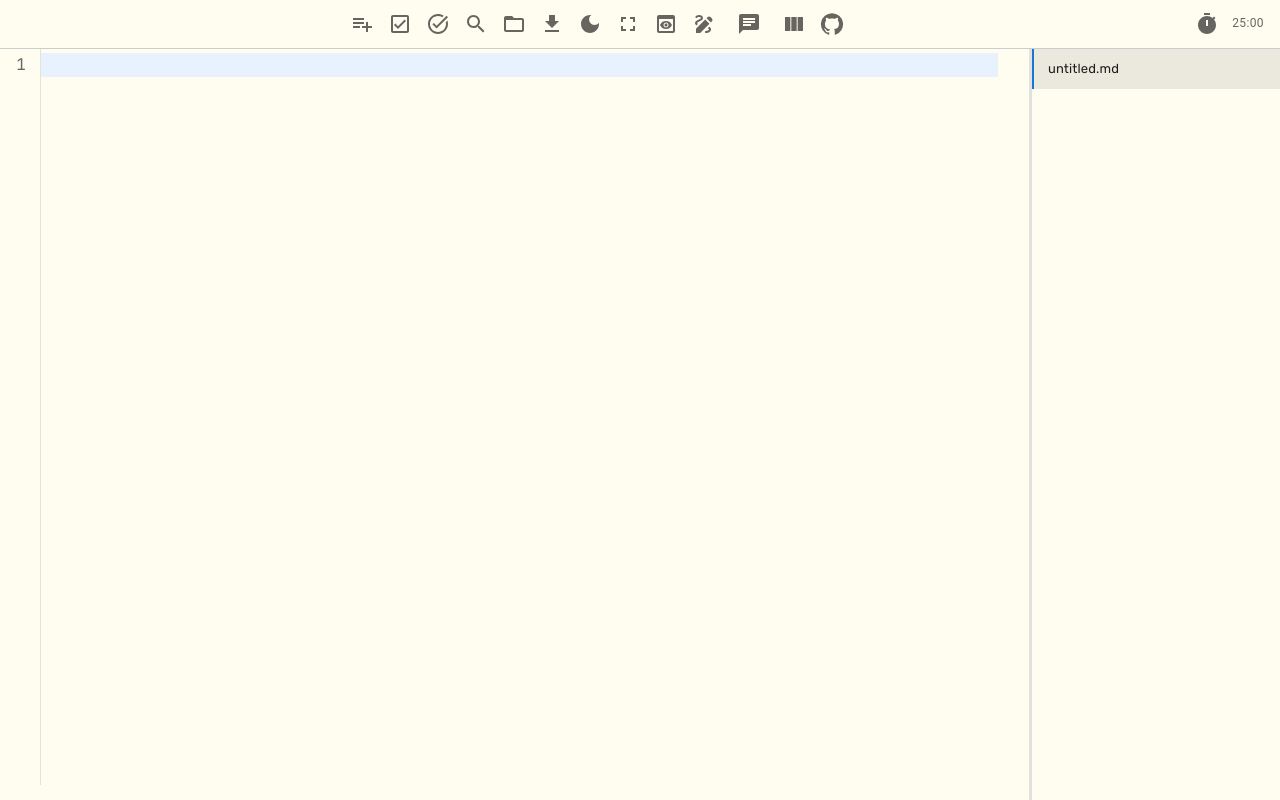
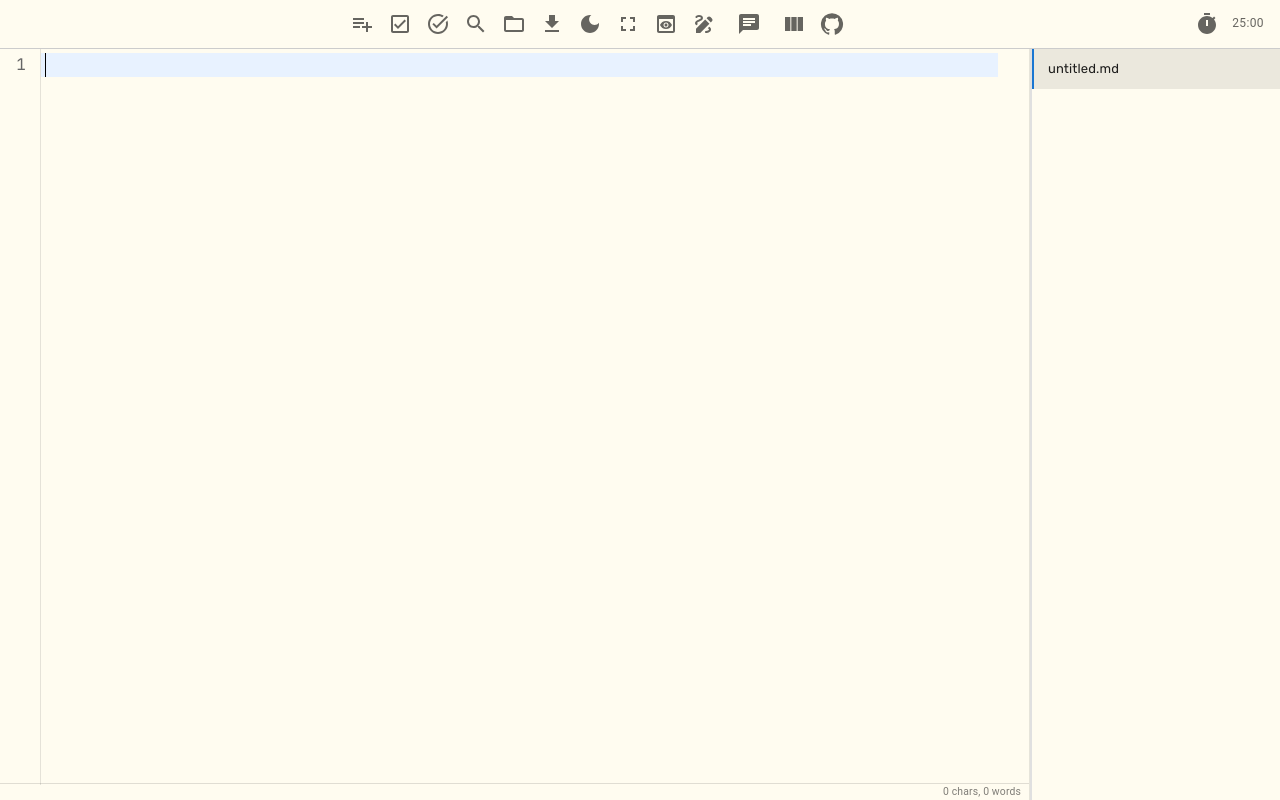
Before and after one commit to tchowdary/notepad-web, a React (Vite) app: page / in a window 1280 px wide. Built offline with nearby package versions, Linux system fonts and the light colour scheme.

Commit message:
Add character and word count display in editor status bar

```diff
--- a/src/components/Editor.jsx
+++ b/src/components/Editor.jsx
@@ -68,6 +68,9 @@ const Editor = forwardRef(({
   const [replaceText, setReplaceText] = useState('');
   const [currentMatch, setCurrentMatch] = useState(null);
   const [matchCount, setMatchCount] = useState(0);
+  const [charCount, setCharCount] = useState(content.length);
+  const [wordCount, setWordCount] = useState(() => content.trim().split(/\s+/).filter(w => w.length > 0).length);
+  const [selCharCount, setSelCharCount] = useState(0);
 
   // Restore cursor position when editor instance or cursorPosition changes
   useEffect(() => {
@@ -224,6 +227,12 @@ const Editor = forwardRef(({
       editorInstance.setOption('lineWrapping', wordWrap);
     }
   }, [wordWrap, editorInstance]);
+
+  useEffect(() => {
+    setCharCount(content.length);
+    const words = content.trim().split(/\s+/).filter(w => w.length > 0).length;
+    setWordCount(words);
+  }, [content]);
 
   const handleChange = (editor, data, value) => {
     onChange(value);
@@ -543,6 +552,8 @@ const Editor = forwardRef(({
                 if (onCursorChange) {
                   onCursorChange(editor.getCursor());
                 }
+                const selection = editor.getSelection();
+                setSelCharCount(selection ? selection.length : 0);
               });
             }}
           />
@@ -710,6 +721,28 @@ const Editor = forwardRef(({
         ))}
       </Menu>
 
+      <Box
+        sx={{
+          position: 'absolute',
+          bottom: 0,
+          left: 0,
+          right: 0,
+          p: '2px 8px',
+          fontSize: '0.65rem',
+          lineHeight: 1.2,
+          bgcolor: 'transparent',
+          borderTop: '1px solid',
+          borderColor: darkMode ? 'rgba(255,255,255,0.12)' : 'rgba(0,0,0,0.12)',
+          color: darkMode ? 'rgba(255,255,255,0.5)' : 'rgba(0,0,0,0.5)',
+          display: 'flex',
+          justifyContent: 'flex-end',
+          alignItems: 'center',
+        }}
+      >
+        {selCharCount > 0
+          ? `${selCharCount} chars selected`
+          : `${charCount} chars, ${wordCount} words`}
+      </Box>
     </Box>
   );
 
```
